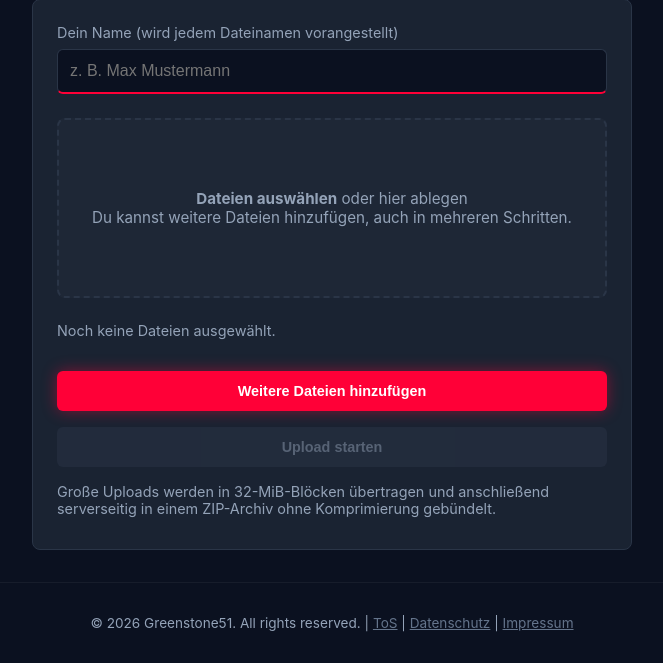
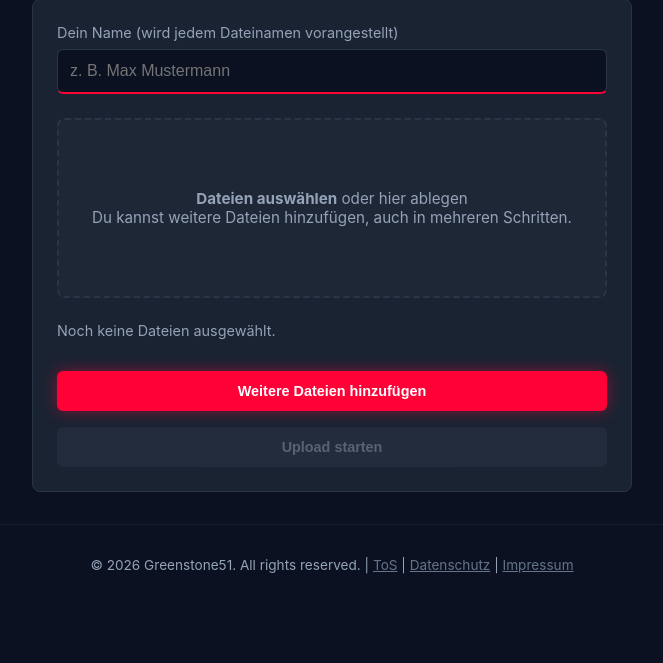
Before and after one commit to Greenstone51/Website, a Flask app: page /mmag in a window 1280 px wide. Shown: the part 232-895 px from the top of the page, without its empty margins (308-971 px from the left). After the commit the page ends 806 px from the top, so only its background shows below. Run offline with Flask 3, Linux system fonts and the light colour scheme; the visitor is signed in with stand-in values (Sample User, id 1); some libraries are stand-ins or nearby versions.

Commit message:
Simplify MMAG upload interface and add restart action

```diff
--- a/templates/mmag.html
+++ b/templates/mmag.html
@@ -87,11 +87,8 @@
                             id="mmagAddFiles">Weitere Dateien hinzufügen</button>
                     <button class="btn-action w-100 mt-1" type="submit"
                             id="mmagSubmitButton" disabled>Upload starten</button>
-
-                    <p class="form-label mt-1">
-                        Große Uploads werden in 32-MiB-Blöcken übertragen und anschließend
-                        serverseitig in einem ZIP-Archiv ohne Komprimierung gebündelt.
-                    </p>
+                    <button class="btn-action btn-outline w-100 mt-1 hidden" type="button"
+                            id="mmagDiscardButton">Abbrechen und neu beginnen</button>
                 </form>
             {% endif %}
         </div>
@@ -114,6 +111,7 @@
             const progressText = document.getElementById('mmagProgressText');
             const status = document.getElementById('mmagStatus');
             const submitButton = document.getElementById('mmagSubmitButton');
+            const discardButton = document.getElementById('mmagDiscardButton');
             const nameInput = document.getElementById('mmagName');
 
             const endpointBase = form.action.replace(/\/$/, '');
@@ -185,6 +183,7 @@
 
                 const selectionLocked = Boolean(uploadSessionId) || uploadInProgress || resumeCheckInProgress;
                 nameInput.disabled = selectionLocked || Boolean(pendingResume);
+                discardButton.classList.toggle('hidden', !(uploadSessionId || pendingResume) || uploadInProgress);
                 addFilesButton.disabled = selectionLocked;
                 dropZone.setAttribute('aria-disabled', selectionLocked ? 'true' : 'false');
                 submitButton.disabled = (
@@ -320,7 +319,7 @@
                         nameInput.value = '';
                         clearResumeState();
                         progressText.textContent = 'Upload bereits abgeschlossen.';
-                        updateProgress(Number(state.total_bytes) || 0, 'ZIP-Erstellung abgeschlossen');
+                        updateProgress(Number(state.total_bytes) || 0, 'Upload abgeschlossen');
                         return;
                     }
 
@@ -341,7 +340,7 @@
                     progressText.textContent = 'Vorheriger Upload wiederhergestellt.';
                     updateProgress(acknowledgedBytes, 'Bereits übertragene Daten');
                     showStatus(
-                        'Vorheriger Upload wiederhergestellt. Bereits übertragene Blöcke werden übersprungen.',
+                        'Upload wurde wiederhergestellt. Du kannst fortfahren oder neu beginnen.',
                         true
                     );
                 } catch (error) {
@@ -369,7 +368,7 @@
                         pendingResume = parsed;
                         nameInput.value = parsed.name;
                         showStatus(
-                            'Ein unterbrochener Upload wurde gefunden. Wähle erneut dieselben Dateien aus, um ihn fortzusetzen.',
+                            'Ein unterbrochener Upload wurde gefunden. Wähle dieselben Dateien erneut aus, um fortzufahren.',
                             true
                         );
                     }
@@ -445,7 +444,7 @@
                         const currentChunkBytes = Math.min(event.loaded, blob.size);
                         updateProgress(
                             progressBase + currentChunkBytes,
-                            'Dateien werden übertragen'
+                            'Dateien werden hochgeladen'
                         );
                     });
 
@@ -514,7 +513,7 @@
                             throw error;
                         }
                         progressText.textContent =
-                            'Verbindung unterbrochen. Datenblock wird erneut gesendet (' +
+                            'Verbindung unterbrochen. Erneuter Versuch (' +
                             (attempt + 1) + '/' + MAX_CHUNK_RETRIES + ') …';
                         await delay(1000 * Math.pow(2, attempt));
                     }
@@ -555,7 +554,7 @@
 
                 progressBar.style.width = '0%';
                 progressContainer.setAttribute('aria-valuenow', '0');
-                progressText.textContent = 'ZIP-Archiv wird auf dem Server erstellt …';
+                progressText.textContent = 'Dateien werden fertiggestellt …';
 
                 while (true) {
                     await delay(2000);
@@ -691,7 +690,7 @@
                     updateSelection();
                 } catch (error) {
                     showStatus(
-                        error.message + ' Bereits erfolgreich übertragene Datenblöcke bleiben erhalten. Klicke auf „Upload fortsetzen“, um den Vorgang erneut zu versuchen.',
+                        'Der Upload wurde unterbrochen. Du kannst ihn fortsetzen oder abbrechen und neu beginnen.',
                         false
                     );
                     submitButton.textContent = uploadSessionId
```
